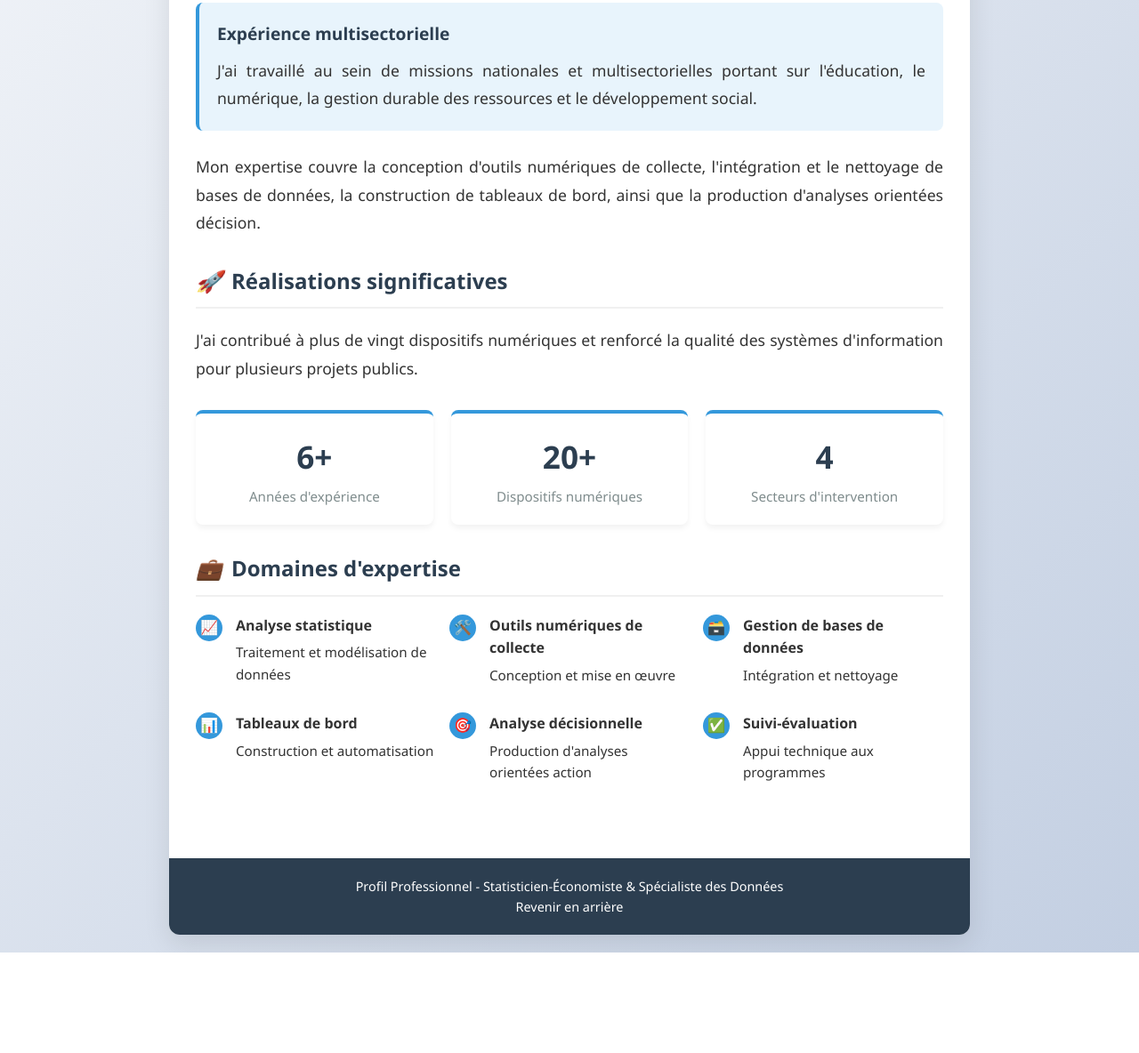
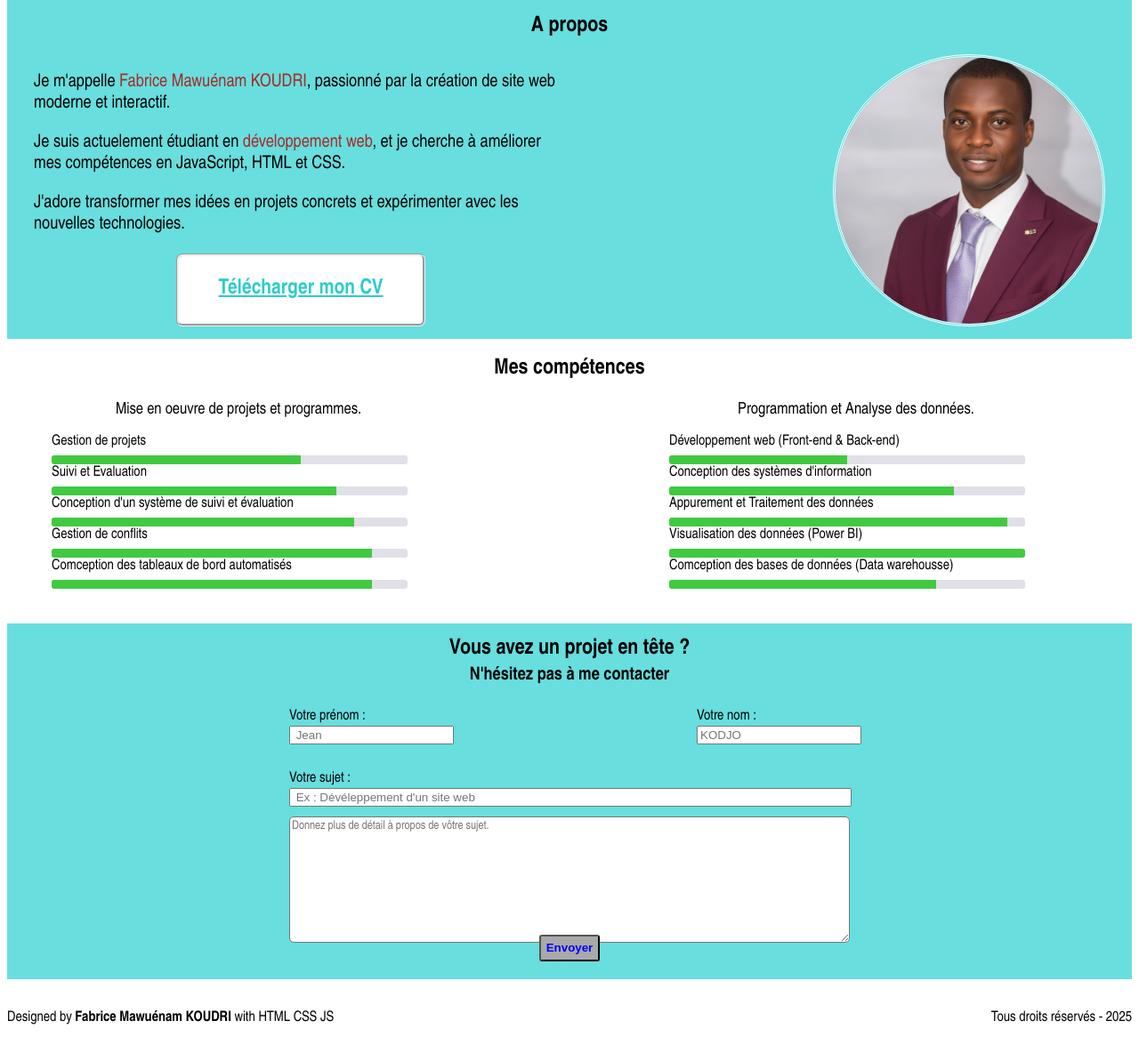
Before and after one commit to Fabricef2/projet.github.io, a plain HTML site: page index.html in a window 1280 px wide. Shown: the part 427-1611 px from the top of the page at 89% size. Before the commit the page ends 1498 px from the top, so only its background shows below. Drawn offline with Linux system fonts and the light colour scheme.

Commit message:
Add files via upload

```diff
--- a/index.html
+++ b/index.html
@@ -2,289 +2,168 @@
 <html lang="fr">
 <head>
     <meta charset="UTF-8">
-    <meta name="viewport" content="width=device-width, initial-scale=1.0">
-    <title>Profil Professionnel - Statisticien-Économiste</title>
+    <title>Mon porfolio</title>
+    <link rel="stylesheet" href="principale.CSS" type=" " title=" ">
+    <script src="principale.js" defer></script>
     <style>
-        * {
-            margin: 0;
-            padding: 0;
-            box-sizing: border-box;
-            font-family: 'Segoe UI', Tahoma, Geneva, Verdana, sans-serif;
-        }
-
         body {
-            background: linear-gradient(135deg, #f5f7fa 0%, #c3cfe2 100%);
-            color: #333;
-            line-height: 1.6;
-            padding: 20px;
-            min-height: 100vh;
-        }
-
-        .container {
-            max-width: 900px;
-            margin: 0 auto;
-            background-color: white;
-            border-radius: 12px;
-            box-shadow: 0 10px 30px rgba(0, 0, 0, 0.1);
-            overflow: hidden;
-        }
-
-        .header {
-            background: linear-gradient(135deg, #2c3e50 0%, #3498db 100%);
-            color: white;
-            padding: 40px 30px;
-            text-align: center;
-        }
-
-        .profile-title {
-            font-size: 2.2rem;
-            margin-bottom: 10px;
-            font-weight: 700;
-        }
-
-        .profile-subtitle {
-            font-size: 1.3rem;
-            opacity: 0.9;
-            font-weight: 300;
-        }
-
-        .content {
-            padding: 40px 30px;
-        }
-
-        .profile-section {
-            margin-bottom: 30px;
-        }
-
-        .section-title {
-            color: #2c3e50;
-            font-size: 1.5rem;
-            margin-bottom: 20px;
-            padding-bottom: 10px;
-            border-bottom: 2px solid #f0f0f0;
-            display: flex;
-            align-items: center;
-        }
-
-        .section-title i {
-            margin-right: 10px;
-            color: #3498db;
-        }
-
-        .profile-text {
-            font-size: 1.1rem;
-            line-height: 1.8;
-            text-align: justify;
-        }
-
-        .highlight {
-            background-color: #e8f4fc;
-            padding: 20px;
-            border-radius: 8px;
-            margin: 25px 0;
-            border-left: 4px solid #3498db;
-        }
-
-        .highlight-title {
-            color: #2c3e50;
-            font-size: 1.2rem;
-            margin-bottom: 10px;
-            font-weight: 600;
-        }
-
-        .stats-grid {
-            display: grid;
-            grid-template-columns: repeat(auto-fit, minmax(200px, 1fr));
-            gap: 20px;
-            margin-top: 30px;
-        }
-
-        .stat-card {
-            background: white;
-            border-radius: 8px;
-            padding: 20px;
-            text-align: center;
-            box-shadow: 0 4px 6px rgba(0, 0, 0, 0.05);
-            border-top: 4px solid #3498db;
-            transition: transform 0.3s ease;
-        }
-
-        .stat-card:hover {
-            transform: translateY(-5px);
-        }
-
-        .stat-number {
-            font-size: 2.2rem;
-            font-weight: 700;
-            color: #2c3e50;
-            margin-bottom: 5px;
-        }
-
-        .stat-label {
-            color: #7f8c8d;
-            font-size: 0.95rem;
-        }
-
-        .expertise-list {
-            display: grid;
-            grid-template-columns: repeat(auto-fit, minmax(250px, 1fr));
-            gap: 15px;
-            margin-top: 20px;
-        }
-
-        .expertise-item {
-            display: flex;
-            align-items: flex-start;
-            margin-bottom: 15px;
-        }
-
-        .expertise-icon {
-            background-color: #3498db;
-            color: white;
-            width: 30px;
-            height: 30px;
-            border-radius: 50%;
-            display: flex;
-            align-items: center;
-            justify-content: center;
-            margin-right: 15px;
-            flex-shrink: 0;
-        }
-
-        .footer {
-            background-color: #2c3e50;
-            color: white;
-            text-align: center;
-            padding: 20px;
-            font-size: 0.9rem;
-        }
-
-        @media (max-width: 768px) {
-            .profile-title {
-                font-size: 1.8rem;
-            }
-
-            .profile-subtitle {
-                font-size: 1.1rem;
-            }
-
-            .content {
-                padding: 30px 20px;
-            }
-
-            .stats-grid {
-                grid-template-columns: 1fr;
-            }
+            font-family: 'Arial Narrow';
         }
     </style>
+
 </head>
 <body>
-    <div class="container">
-        <div class="header">
-            <h1 class="profile-title">Statisticien-Économiste</h1>
-            <p class="profile-subtitle">Spécialiste des données et du suivi-évaluation</p>
+
+    <section id="haut">
+        <br> </br>
+        <p id = "mee"> KOUDRI Mawuénam Fabrice</p>
+            <div id="dhaut">
+            <p id="phaut"> <a href="accueil.html" style="color: white; text-decoration: none;"> Acceuil </a></p>
+            <p id="phaut"><a href="competences.html" style="color: white; text-decoration: none;">Compétences</a></p>
+            <p id="phaut"><a href="experiences.html" style="color: white; text-decoration: none;"> Expériences </a></p>
+            </div>
+    </section>
+
+    <section class="highlight">
+
+        <div style="margin: 15px 50px 0px 30px; float: left; width: 600px; height: 250px; overflow-wrap:break-word; text-align: center;" >
+            <br> </br>
+            <p style="padding-left: 10px; display: flex; justify-content: center; font-size: 30px;" > Je suis Fabrice Mawuénam KOUDRI, Développeur en devenir et passionné par le web et le design !</p>
+                <div id="projet" style="color: rgb(46, 204, 204); background-color: white; display: flex; justify-content: center; margin: 0px 160px 0px 160px; border-style: groove ; border-radius: 7px;">
+                    <p> <h3>Voir mes projets</h3></p>
+                </div>
         </div>
 
-        <div class="content">
-            <section class="profile-section">
-                <h2 class="section-title">
-                    <i>📊</i> Profil Professionnel
-                </h2>
-                <p class="profile-text">
-                    Statisticien-économiste et spécialiste des données, je dispose de six années d'expérience dans l'analyse statistique, la gestion de données, le suivi-évaluation et l'appui technique aux programmes de développement.
-                </p>
+        <div style="float: right; margin-right: 100px; width:320px ; height: 300px; overflow: hidden;">
+            <br> </br>
+            <img src="dev.webp" alt="Developeur fond-end et back-end" style="object-fit: cover; object-position: center; width: 260px; height: 230px; border: black solid; box-shadow: 4px 4px 0px blueviolet ;">
+        </div>
 
-                <div class="highlight">
-                    <div class="highlight-title">Expérience multisectorielle</div>
-                    <p class="profile-text">
-                        J'ai travaillé au sein de missions nationales et multisectorielles portant sur l'éducation, le numérique, la gestion durable des ressources et le développement social.
+    </section>
+
+    <section class="box-highlight">
+        <br>
+        <p> <h2 style=" display: flex; justify-content: center; margin:0px 0px 0px 0px ;">A propos</h2> </p>
+        <div style="margin: 0px 0px 0px 30px; float: left; width: 600px; height: 250px; overflow-wrap:break-word; font-size: 20px;" >
+            <p> Je m'appelle <span style="color: brown;">Fabrice Mawuénam KOUDRI</span>, passionné par la création de site web moderne et interactif.</p>
+            <p> Je suis actuelement étudiant en <span style="color: brown;">développement web</span>, et je cherche à améliorer mes compétences en JavaScript, HTML et CSS.</p>
+            <p> J'adore transformer mes idées en projets concrets et expérimenter avec les nouvelles technologies.</p>
+                <div id="projet">
+                    <p><h3><a href="cv_fabrice_koudri.pdf" style=" color: rgb(46, 204, 204);">Télécharger mon CV</h3></a></p>
+                </div>
+        </div>
+
+        <div id="imgfab">
+            <img src="fabrice.png" alt=" Ma photo de profil" style="object-fit: cover; object-position: center; width: 350px; height: 410px; margin-top: 1px;">
+        </div>
+    </section>
+
+    <section class="highlight">
+        <p> <h2 style="display: flex; justify-content: center;"> Mes compétences </h2> </p>
+        <div style=" width: 500px; height: 230px; float: left; margin-left: 50px;">
+            <p style="text-align: center; margin: 0px 80px 0px 0px ; font-size: 18px;">Mise en oeuvre de projets et programmes.</p>
+            <p id ="pcg"> Gestion de projets </p>
+            <div id = "cg">
+                <div id="ncg" style=" width: 70%;"></div>
+            </div>
+
+            <p id = "pcg"> Suivi et Evaluation </p>
+            <div id="cg">
+                <div id="ncg" style=" width: 80%;"></div>
+            </div>
+
+            <p id="pcg" style="margin-bottom: 5px;"> Conception d'un système de suivi et évaluation </p>
+            <div id="cg">
+                <div id="ncg" style=" width: 85%;"></div>
+            </div>
+
+            <p id="pcg" style="margin-bottom: 5px;"> Gestion de conflits </p>
+            <div id="cg">
+                <div id="ncg" style="width: 90%;"></div>
+            </div>
+
+            <p id="pcg" style="margin-bottom: 5px;"> Comception des tableaux de bord automatisés </p>
+            <div id="cg">
+                <div id="ncg" style="width: 90%;"></div>
+            </div>
+        </div>
+
+        <div style="width: 500px; height: 200px; float: right; margin-right: 20px;">
+
+            <p style="text-align: center; margin: 0px 80px 0px 0px ; font-size: 18px;"> Programmation et Analyse des données.</p>
+            <p id="pcg"> Développement web (Front-end & Back-end) </p>
+            <div id="cd">
+                <div id="ncd" style="width: 50%;"></div>
+            </div>
+
+            <p id="pcg"> Conception des systèmes d'information </p>
+            <div id="cd">
+                <div id="ncd" style="width: 80%;"></div>
+            </div>
+
+            <p id="pcg"> Appurement et Traitement des données </p>
+            <div id="cd">
+                <div id="ncd" style=" width: 95%;"></div>
+            </div>
+
+            <p id="pcg"> Visualisation des données (Power BI) </p>
+            <div id="cd">
+                <div id="ncd" style="width: 100%;"></div>
+            </div>
+
+            <p id="pcg"> Comception des bases de données (Data warehousse) </p>
+            <div id="cd">
+                <div id="ncd" style="width: 75%;"></div>
+            </div>
+        </div>
+
+    </section>
+
+
+
+    <section class="box-highlight" style=" display: flex; justify-content: center;">
+        <p> <h2 style="text-align: center; margin : 0px; position: absolute; margin-top: 15px;">Vous avez un projet en tête ? <br> <span style="font-size: 20px">N'hésitez pas à me contacter</span></h2></p>
+        <div style="height: 250px; width: 700px;margin-top: 80px;">
+            <form method="post" action="traitement.php" >
+            <div style="width: 200px; float: left; margin-left: 5%;">
+                <p>
+                    <label for="prenom"> Votre prénom : </label>
+                    <input type="text" name="prenom" id="prenom" placeholder=" Jean">
                 </p>
             </div>
 
-                <p class="profile-text">
-                    Mon expertise couvre la conception d'outils numériques de collecte, l'intégration et le nettoyage de bases de données, la construction de tableaux de bord, ainsi que la production d'analyses orientées décision.
+            <div style="float: right; width: 200px; margin-right: 1%;">
+                <p>
+                    <label for="nom"> Votre nom : </label>
+                    <input type="text" name="nom" id="nom" placeholder="KODJO">
                 </p>
-            </section>
+            </div>
 
-            <section class="profile-section">
-                <h2 class="section-title">
-                    <i>🚀</i> Réalisations significatives
-                </h2>
-                <p class="profile-text">
-                    J'ai contribué à plus de vingt dispositifs numériques et renforcé la qualité des systèmes d'information pour plusieurs projets publics.
+            <div style=" width: 90%; padding-top: 10%; margin-left: 5%; height: 200px;">
+                <p>
+                    <label for="sujet"> Votre sujet : </label>
+                    <input type="text" name="sujet" id="sujet" placeholder=" Ex : Dévéleppement d'un site web" style="width: 99%;">
+
+                    <br />
+                    <textarea name="Detail_sujet" placeholder="Donnez plus de détail à propos de vôtre sujet." rows="8" style="width: 99%; margin-top: 10px; border-radius: 5px; font-family: Arial Narrow ;"></textarea>
                 </p>
+            </div>
 
-                <div class="stats-grid">
-                    <div class="stat-card">
-                        <div class="stat-number">6+</div>
-                        <div class="stat-label">Années d'expérience</div>
+            <div style="display: flex; justify-content: center;">
+                <input type="submit" value="Envoyer" style="color: blue; background-color: darkgray; border-radius: 3px; height: 30px; font-weight: bolder;">
             </div>
-                    <div class="stat-card">
-                        <div class="stat-number">20+</div>
-                        <div class="stat-label">Dispositifs numériques</div>
-                    </div>
-                    <div class="stat-card">
-                        <div class="stat-number">4</div>
-                        <div class="stat-label">Secteurs d'intervention</div>
-                    </div>
+            </form>
         </div>
     </section>
 
-            <section class="profile-section">
-                <h2 class="section-title">
-                    <i>💼</i> Domaines d'expertise
-                </h2>
-                <div class="expertise-list">
-                    <div class="expertise-item">
-                        <div class="expertise-icon">📈</div>
-                        <div>
-                            <strong>Analyse statistique</strong>
-                            <p style="font-size: 0.95rem; margin-top: 5px;">Traitement et modélisation de données</p>
-                        </div>
-                    </div>
-                    <div class="expertise-item">
-                        <div class="expertise-icon">🛠️</div>
-                        <div>
-                            <strong>Outils numériques de collecte</strong>
-                            <p style="font-size: 0.95rem; margin-top: 5px;">Conception et mise en œuvre</p>
-                        </div>
-                    </div>
-                    <div class="expertise-item">
-                        <div class="expertise-icon">🗃️</div>
-                        <div>
-                            <strong>Gestion de bases de données</strong>
-                            <p style="font-size: 0.95rem; margin-top: 5px;">Intégration et nettoyage</p>
-                        </div>
-                    </div>
-                    <div class="expertise-item">
-                        <div class="expertise-icon">📊</div>
-                        <div>
-                            <strong>Tableaux de bord</strong>
-                            <p style="font-size: 0.95rem; margin-top: 5px;">Construction et automatisation</p>
-                        </div>
-                    </div>
-                    <div class="expertise-item">
-                        <div class="expertise-icon">🎯</div>
-                        <div>
-                            <strong>Analyse décisionnelle</strong>
-                            <p style="font-size: 0.95rem; margin-top: 5px;">Production d'analyses orientées action</p>
-                        </div>
-                    </div>
-                    <div class="expertise-item">
-                        <div class="expertise-icon">✅</div>
-                        <div>
-                            <strong>Suivi-évaluation</strong>
-                            <p style="font-size: 0.95rem; margin-top: 5px;">Appui technique aux programmes</p>
-                        </div>
-                    </div>
-                </div>
-            </section>
+</body>
+
+<footer style="height: 75px; background-color: white;">
+    <br>
+    <div style="display:flex; justify-content: space-between; width: 100%;">
+    <p style="float: left;"> Designed by <strong>Fabrice Mawuénam KOUDRI</strong> with HTML CSS JS </p>
+    <p style="float: right;"> Tous droits réservés - 2025</p>
     </div>
 
-        <div class="footer">
-            <p>Profil Professionnel - Statisticien-Économiste & Spécialiste des Données</p>
-            <a href="principale.html" style="color: white; text-decoration: none;"> Revenir en arrière</a>
-        </div>
-    </div>
-</body>
+</footer>
 </html>
```
Lines whose indentation alone changed are shown as unchanged.
